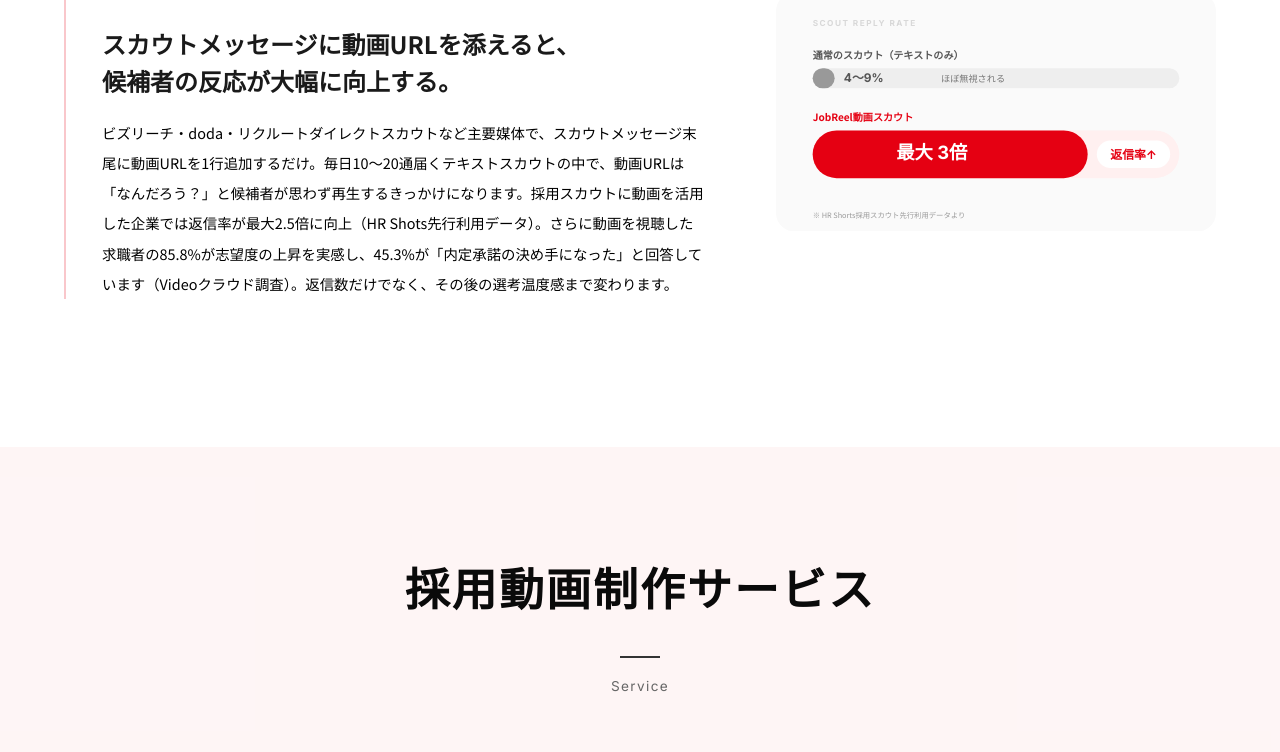
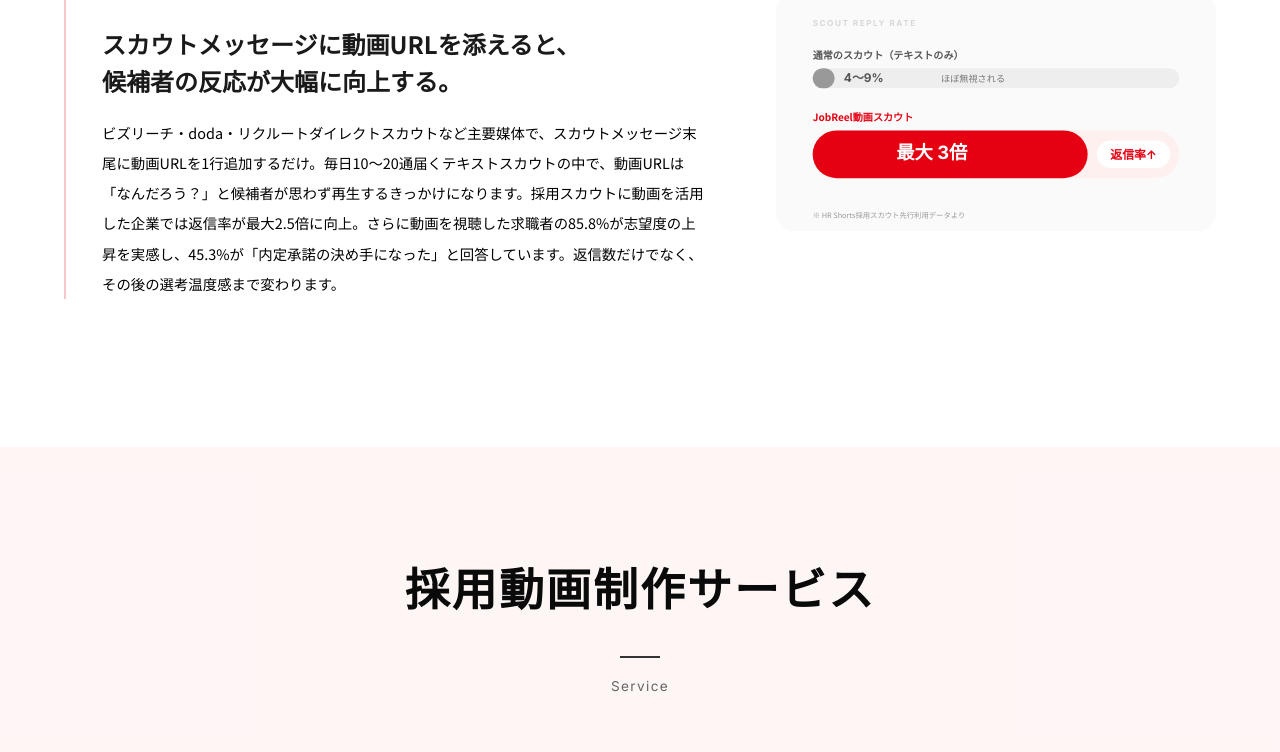
Before and after one commit to kotake12144-droid/JobReel, a website: page index.html in a window 1280 px wide. Shown: the part 4096-4848 px from the top of the page. Drawn offline with Linux system fonts and the light colour scheme; no server answers.

Commit message:
fix: SOLUTIONカード①本文からデータソース表記を削除
Co-Authored-By: Claude Sonnet 4.6 <noreply@anthropic.com>

```diff
--- a/index.html
+++ b/index.html
@@ -381,7 +381,7 @@
                 <span class="why-kpi-value">最大<span class="why-kpi-unit"> </span>3<span class="why-kpi-unit">倍</span></span>
               </div>
               <h3>スカウトメッセージに動画URLを添えると、<br>候補者の反応が大幅に向上する。</h3>
-              <p>ビズリーチ・doda・リクルートダイレクトスカウトなど主要媒体で、スカウトメッセージ末尾に動画URLを1行追加するだけ。毎日10〜20通届くテキストスカウトの中で、動画URLは「なんだろう？」と候補者が思わず再生するきっかけになります。採用スカウトに動画を活用した企業では返信率が最大2.5倍に向上（HR Shots先行利用データ）。さらに動画を視聴した求職者の85.8%が志望度の上昇を実感し、45.3%が「内定承諾の決め手になった」と回答しています（Videoクラウド調査）。返信数だけでなく、その後の選考温度感まで変わります。</p>
+              <p>ビズリーチ・doda・リクルートダイレクトスカウトなど主要媒体で、スカウトメッセージ末尾に動画URLを1行追加するだけ。毎日10〜20通届くテキストスカウトの中で、動画URLは「なんだろう？」と候補者が思わず再生するきっかけになります。採用スカウトに動画を活用した企業では返信率が最大2.5倍に向上。さらに動画を視聴した求職者の85.8%が志望度の上昇を実感し、45.3%が「内定承諾の決め手になった」と回答しています。返信数だけでなく、その後の選考温度感まで変わります。</p>
             </div>
           </div>
           <div class="feature-item-visual">
```
